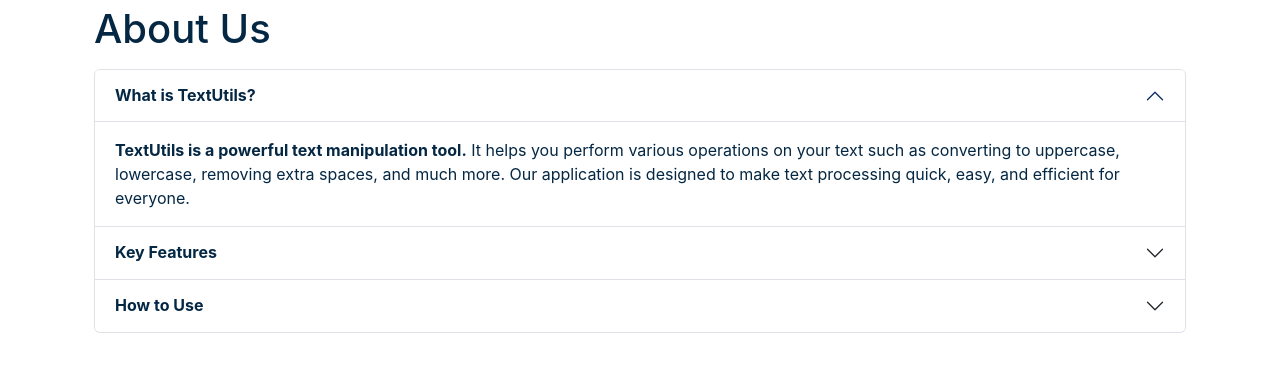
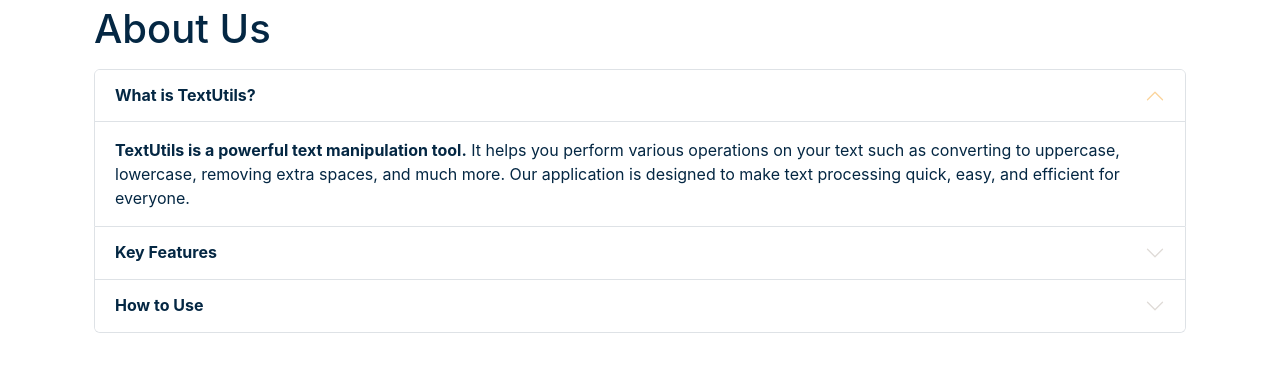
Before and after one commit to anmoltopno791-web/TextUtils---React, a React (Create React App) app: page /about in a window 1280 px wide. Shown: the part 125-496 px from the top of the page. Built offline with nearby package versions, Linux system fonts and the light colour scheme.

Commit message:
Fix some issues in textutils

```diff
--- a/src/components/TextForm.js
+++ b/src/components/TextForm.js
@@ -113,7 +113,7 @@
       >
         <h2>Your text Summary</h2>
         <p>
-          {text.split(" ").filter((element) => {return element.length !== 0}).length} words and{" "}
+          {text.split(/\s+/).filter((element) => {return element.length !== 0}).length} words and{" "}
           {text.length} characters
         </p>
         <p>{0.008 * text.split(" ").filter((element) => {return element.length !== 0}).length} Minutes read</p>
--- a/src/index.css
+++ b/src/index.css
@@ -11,3 +11,7 @@
   font-family: source-code-pro, Menlo, Monaco, Consolas, 'Courier New',
     monospace;
 }
+
+.accordion-button::after{
+  filter: invert(1)
+}
```
